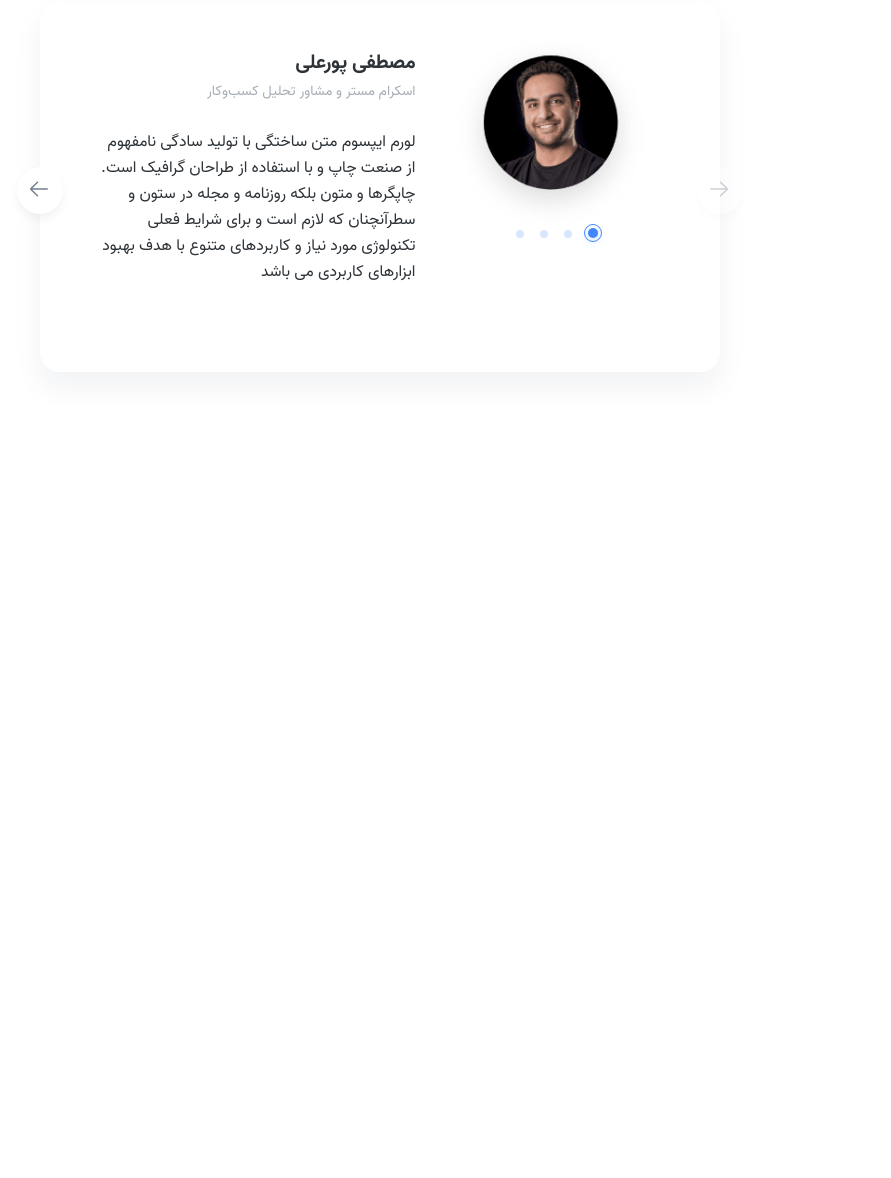
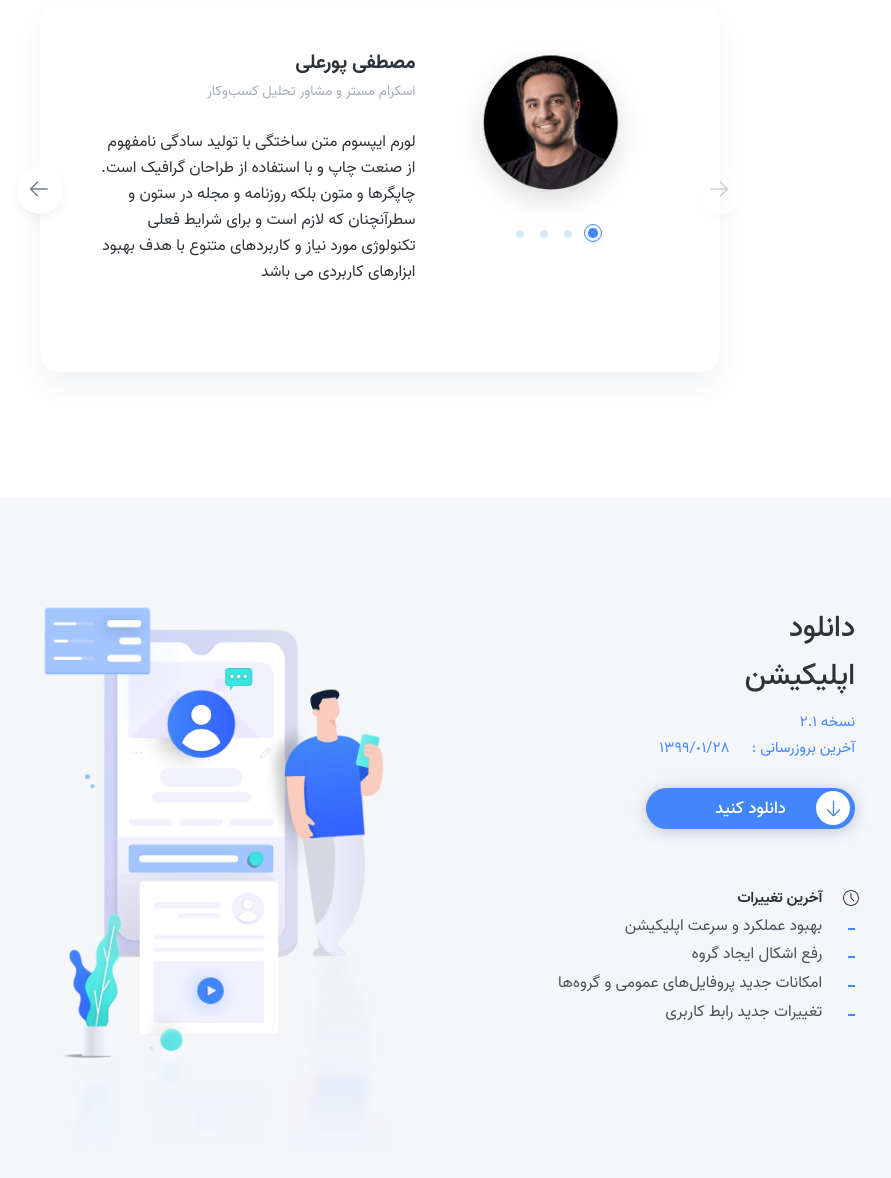
Before and after one commit to safdari7/landing, a plain HTML site: page index.html in a window 1280 px wide. Shown: the part 3111-4289 px from the top of the page, without its empty margins (257-1148 px from the left). Before the commit the page ends 3609 px from the top, so only its background shows below. Drawn offline with nearby package versions, Linux system fonts and the light colour scheme.

Commit message:
Add Download app section

```diff
--- a/assets/css/style.css
+++ b/assets/css/style.css
@@ -426,6 +426,120 @@ header .register {
 
 /* ------------------------------------------------ Members section styles end  ------------------------------------------------ */
 
+/* ------------------------------------------------ Download App section styles start  ------------------------------------------------ */
+
+.download-app {
+  background-color: var(--bg-secondary);
+  padding: 66px 0 80px;
+}
+
+.download-app .title {
+  font-size: 32px;
+  font-weight: bold;
+  color: var(--title-forecolor);
+  line-height: normal;
+  margin-bottom: 14px;
+}
+
+.download-app .date {
+  margin-bottom: 32px;
+  margin-top: 10px;
+}
+
+.download-app .info {
+  margin-top: -380px;
+  margin-right: 30px;
+}
+
+.download-app .time-icon {
+  width: 16px;
+  margin-right: -4px;
+  margin-left: 17px;
+  vertical-align: middle;
+}
+
+.download-app .text-blue {
+  color: var(--blue-color);
+  font-size: 15px;
+  margin-left: 18px;
+}
+
+.download-app .container {
+  padding-bottom: 0;
+  padding-right: 0;
+}
+
+.download-app .download-btn {
+  margin-bottom: 56px;
+  font-size: 17px;
+  font-weight: 500;
+  background-color: var(--blue-color);
+  padding: 7px;
+  border-radius: 26px;
+  box-shadow: 0 2px 15px 0 rgba(70, 81, 94, 0.3);
+  width: 209px;
+  border: none;
+  color: var(--white-color);
+  display: flex;
+  justify-content: center;
+  align-items: center;
+  position: relative;
+}
+
+.download-app .download-btn span {
+  margin: 0 auto;
+}
+
+.download-app .download-btn .down-arrow-parent {
+  width: 34px;
+  height: 34px;
+  background-color: var(--white-color);
+  border-radius: 50%;
+  display: flex;
+  justify-content: center;
+  align-items: center;
+  margin-right: 0;
+  position: absolute;
+  right: 5px;
+}
+
+.download-app .download-btn .down-arrow {
+  width: 21px;
+  transform: rotate(270deg);
+}
+
+.download-app .list {
+  line-height: 1.8;
+}
+
+.download-app .text {
+  color: #4a515a;
+}
+
+.download-app .list .dash {
+  display: inline-block;
+  width: 6.6px;
+  height: 2px;
+  background-color: var(--blue-color);
+  margin-left: 22px;
+}
+
+.download-app .list-title {
+  font-size: 15px;
+  font-weight: bold;
+  color: var(--title-forecolor);
+}
+
+.download-app .img-container {
+  margin: 0 auto;
+}
+
+.download-app .download-app-image {
+  width: 100%;
+}
+
+/* ------------------------------------------------ Download App section styles end  ------------------------------------------------ */
+
 /* ==========================================================================
 *
 *
@@ -646,6 +760,33 @@ header .register {
     bottom: 188px;
   }
   /* ------------------------------------------------ Members section styles end  ------------------------------------------------ */
+
+  /* ------------------------------------------------ Download App section styles start  ------------------------------------------------ */
+
+  .download-app {
+    padding-top: 76px;
+    padding-bottom: 0;
+  }
+
+  .download-app .title {
+    font-weight: 500;
+    font-size: 30px;
+  }
+
+  .download-app .info {
+    margin-top: 0;
+    margin-right: 31px;
+  }
+
+  .download-app .img-container {
+    order: 2;
+    height: 574px;
+    overflow: hidden;
+    margin: 0 auto;
+    width: 410px;
+  }
+
+  /* ------------------------------------------------ Download App section styles end  ------------------------------------------------ */
 }
 @media screen and (min-width: 1280px) {
   /* ------------------------------------------------ Grid system in this break point start  ------------------------------------------------ */
@@ -803,4 +944,10 @@ header .register {
   }
 
   /* ------------------------------------------------ Members section styles end  ------------------------------------------------ */
+
+  /* ------------------------------------------------ Download App section styles start  ------------------------------------------------ */
+  .download-app .container {
+    padding-right: 137px;
+  }
+  /* ------------------------------------------------ Download App section styles end  ------------------------------------------------ */
 }
--- a/index.html
+++ b/index.html
@@ -381,6 +381,68 @@
     </section>
     <!------------------------------------------------------  Members section end  ------------------------------------------------------>
 
+
+    <!------------------------------------------------------  Download App section start  ------------------------------------------------------>
+    <section class="download-app">
+        <div class="container">
+            <div class="row">
+                <div class="img-container">
+                    <img src="./assets/img/download-app/app.png" class="download-app-image" alt="">
+                </div>
+                <div class="info">
+                    <h3 class="title">
+                        دانلود<br>
+                        اپلیکیشن
+                    </h3>
+                    <div>
+                        <span class="text-blue">نسخه ٢.١</span>
+                    </div>
+                    <div class="date">
+                        <span class="text-blue">
+                            آخرین بروزرسانی
+                            : </span>
+                        <span class="text-blue">
+                            ١٣٩٩/٠١/٢٨
+                        </span>
+                    </div>
+
+                    <button class="download-btn">
+                        <span class="down-arrow-parent">
+                            <img class="down-arrow" src="./assets/img/download-app/left-arrow.svg" alt="">
+                        </span>
+                        <span>دانلود کنید</span>
+                    </button>
+
+                    <ul class="list">
+                        <li>
+                            <h4 class="list-title">
+                                <img src="./assets/img/download-app/clock.svg" class="time-icon" alt="">
+                                آخرین تغییرات
+                            </h4>
+                        </li>
+                        <li>
+                            <span class="dash"></span>
+                            <span class="text"> بهبود عملکرد و سرعت اپلیکیشن</span>
+                        </li>
+                        <li>
+                            <span class="dash"></span>
+                            <span class="text"> رفع اشکال ایجاد گروه</span>
+                        </li>
+                        <li>
+                            <span class="dash"></span>
+                            <span class="text"> امکانات جدید پروفایل‌های عمومی و گروه‌ها</span>
+                        </li>
+                        <li>
+                            <span class="dash"></span>
+                            <span class="text"> تغییرات جدید رابط کاربری</span>
+                        </li>
+                    </ul>
+                </div>
+            </div>
+        </div>
+    </section>
+    <!------------------------------------------------------  Download App section end  ------------------------------------------------------>
+
     <footer>
 
     </footer>
```
Also changed, not shown: assets/img/download-app/app.png (added), assets/img/download-app/clock.svg (added), assets/img/download-app/left-arrow.svg (added).
